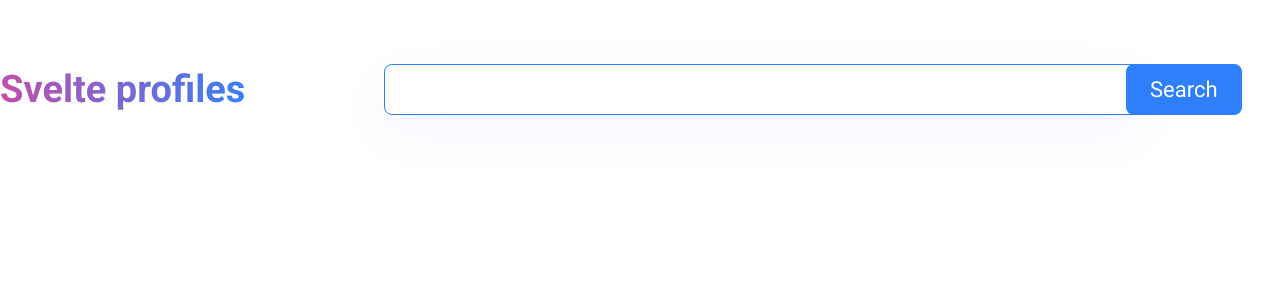
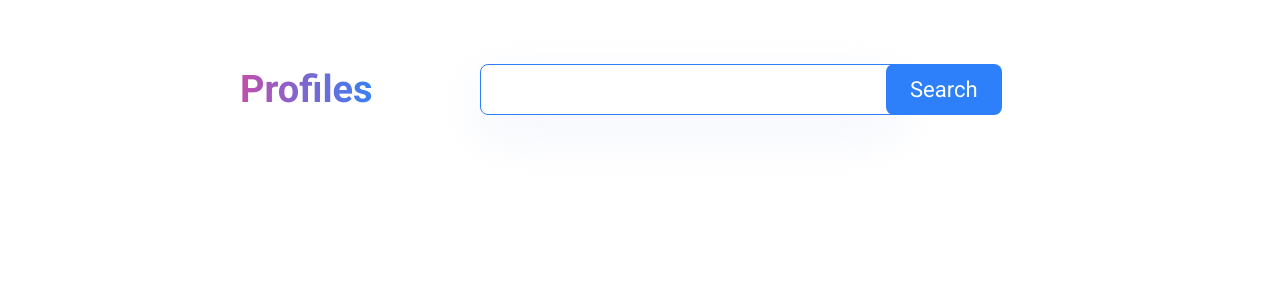
Before and after one commit to pedrohgoncalvess/learning-svelte, a Svelte app: page / in a window 1280 px wide. Shown: the top 300 px of the page. Built offline with nearby package versions, Linux system fonts and the light colour scheme.

Commit message:
refactor: global.css and index.html

```diff
--- a/public/global.css
+++ b/public/global.css
@@ -16,5 +16,5 @@ img {
 body {
 	width: 100vw;
 	height: 100vh;
-	padding: 4rem 0 18.75%;
+	padding: 4rem 18.75%;
 }
--- a/public/index.html
+++ b/public/index.html
@@ -2,12 +2,6 @@
 <html lang="en">
 <head>
 	<meta charset='utf-8'>
-	<link rel="preconnect" href="https://fonts.googleapis.com" />
-	<link rel="preconnect" href="https://fonts.gstatic.com" crossorigin />
-	<link
-			href="https://fonts.googleapis.com/css2?family=Inter:wght@400;500;700&family=Roboto:wght@300;400;500;700&display=swap"
-			rel="stylesheet"
-	/>
 	<meta name='viewport' content='width=device-width,initial-scale=1'>
 
 	<title>Svelte app</title>
@@ -16,6 +10,13 @@
 	<link rel='stylesheet' href='/global.css'>
 	<link rel='stylesheet' href='/build/bundle.css'>
 
+	<link rel="preconnect" href="https://fonts.googleapis.com" />
+	<link rel="preconnect" href="https://fonts.gstatic.com" crossorigin />
+	<link
+			href="https://fonts.googleapis.com/css2?family=Inter:wght@400;500;700&family=Roboto:wght@300;400;500;700&display=swap"
+			rel="stylesheet"
+	/>
+
 	<script defer src='/build/bundle.js'></script>
 </head>
 
--- a/src/components/Title.svelte
+++ b/src/components/Title.svelte
@@ -1,4 +1,4 @@
-<h1 class="title">Svelte profiles</h1>
+<h1 class="title">Profiles</h1>
 
 <style>
     .title {
```
